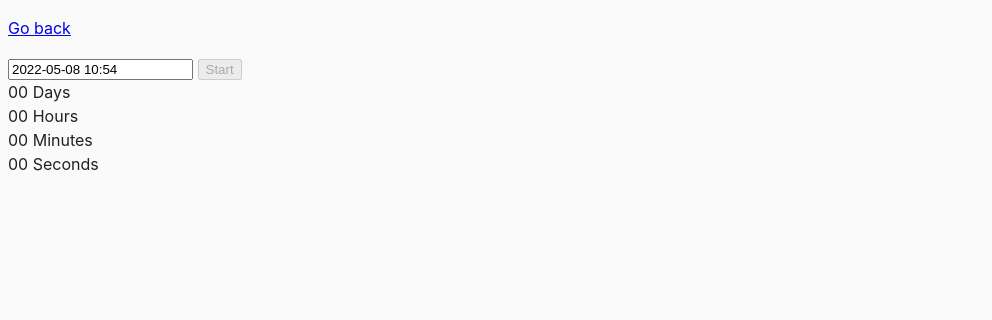
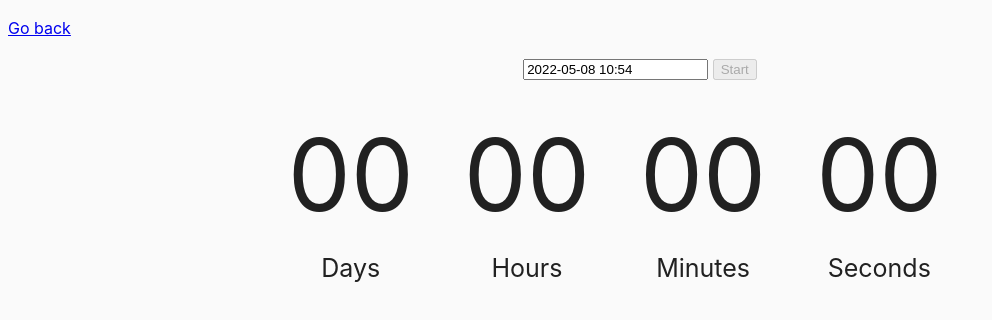
Before and after one commit to koskvk/goit-js-hw-09, a website built with Parcel: page src/02-timer.html in a window 1280 px wide. Shown: the whole page, without its empty margins (0-992 px from the left). Built offline with nearby package versions, Linux system fonts and the light colour scheme.

Commit message:
update task2

```diff
--- a/src/02-timer.html
+++ b/src/02-timer.html
@@ -9,8 +9,10 @@
   <body>
     <p><a href="index.html">Go back</a></p>
 
-    <input type="text" id="datetime-picker" />
-    <button type="button" data-start>Start</button>
+    <div class="input-thumb">
+      <input type="text" id="datetime-picker" />
+      <button type="button" data-start>Start</button>
+    </div>
 
     <div class="timer">
       <div class="field">
--- a/src/css/common.css
+++ b/src/css/common.css
@@ -16,3 +16,31 @@ img {
   display: block;
   max-width: 100%;
 }
+
+.input-thumb {
+  text-align: center;
+
+  margin-bottom: 20px;
+}
+
+.timer {
+  display: flex;
+  justify-content: center;
+}
+
+.field {
+  display: flex;
+  flex-direction: column;
+  align-items: center;
+  align-content: center;
+
+  padding-right: 50px;
+}
+
+.value {
+  font-size: 100px;
+}
+
+.label {
+  font-size: 25px;
+}
--- a/src/js/02-timer.js
+++ b/src/js/02-timer.js
@@ -41,7 +41,7 @@ function dateSelectedByTheUser(date) {
 };
 
 function onStartBtnCkick() {
-    fp.destroy();
+    // fp.destroy();
     refs.inputEl.disabled = isDisabled;
     refs.startBtn.disabled = isDisabled;
     timer();
@@ -53,12 +53,12 @@ function timer() {
         const restOfTime = convertMs(restMs = selectedDate - Date.now());
 
         markupOutputData(restOfTime);
-        // Stop timer and disable input interface
+
+        // Stop timer and anable input interface
         if (restMs < 1000) {
             clearInterval(timerId);
             Notify.failure("Time is over!");
             refs.inputEl.disabled = !isDisabled;
-            refs.startBtn.disabled = !isDisabled;
         }
     }, 1000);
 };
```
